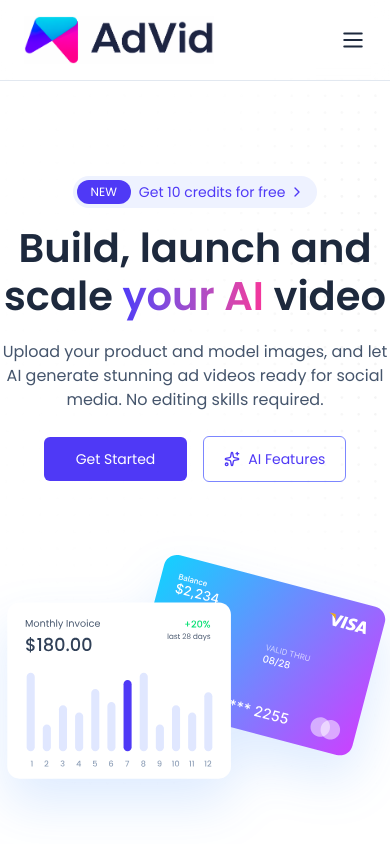
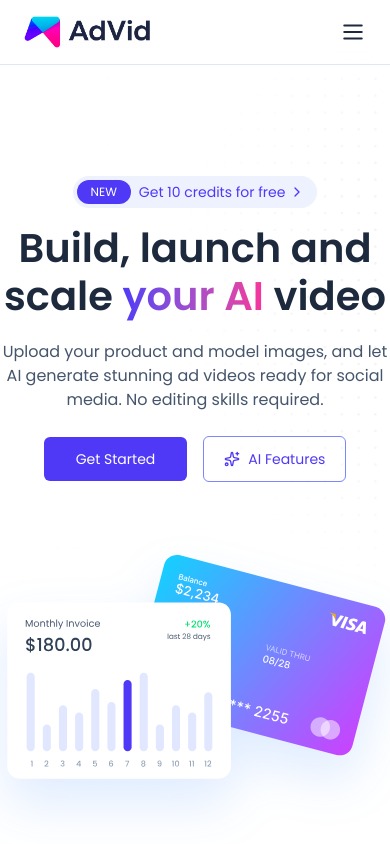
Before and after one commit to sankalp-singh-07/AdVid, a React (Vite) app in the folder Frontend/: page / in a window 390 px wide. Shown: the top 844 px of the page. Built offline with nearby package versions, Linux system fonts and the light colour scheme.

Commit message:
Frontend - Animation and credits

```diff
--- a/Frontend/src/App.jsx
+++ b/Frontend/src/App.jsx
@@ -1,4 +1,6 @@
-import { Route, Routes } from "react-router-dom";
+import { Route, Routes, useLocation } from "react-router-dom";
+import { AnimatePresence, motion } from "framer-motion";
+
 import Home from "./pages/Home";
 import Navbar from "./components/Navbar";
 import Footer from "./components/Footer";
@@ -10,10 +12,25 @@
 import Loading from "./pages/Loading";
 
 export default function App() {
+
+    const location = useLocation();
+
     return (
         <>
             <Navbar />
-            <Routes>
+
+            <AnimatePresence mode="wait">
+
+                <motion.div
+                    key={location.pathname}
+                    initial={{ opacity: 0, y: 20 }}
+                    animate={{ opacity: 1, y: 0 }}
+                    exit={{ opacity: 0, y: -20 }}
+                    transition={{ duration: 0.4 }}
+                >
+
+                    <Routes location={location}>
+
                         <Route path="/" element={<Home />} />
                         <Route path="/generate" element={<Generator />} />
                         <Route path="/result/:projectId" element={<Result />} />
@@ -21,7 +38,13 @@
                         <Route path="/community" element={<Community />} />
                         <Route path="/plans" element={<Plans />} />
                         <Route path="/loading" element={<Loading />} />
+
                     </Routes>
+
+                </motion.div>
+
+            </AnimatePresence>
+
             <Footer />
         </>
     );
--- a/Frontend/src/components/Navbar.jsx
+++ b/Frontend/src/components/Navbar.jsx
@@ -4,64 +4,129 @@
 import { navLinks } from "../data/navLinks";
 import logo from "../assets/logo.png";
 
+export default function Navbar() {
 
-export default function Navbar() {
     const [openMobileMenu, setOpenMobileMenu] = useState(false);
+
     const pathname = useLocation().pathname;
-    const auth = true
+
+    // CHANGE THIS
+    const isLoggedIn = false;
 
     useEffect(() => {
+
         if (openMobileMenu) {
             document.body.classList.add("max-md:overflow-hidden");
         } else {
             document.body.classList.remove("max-md:overflow-hidden");
         }
+
     }, [openMobileMenu]);
 
-    // Scroll to top on route change (BEST WAY)
     useEffect(() => {
         window.scrollTo(0, 0);
     }, [pathname]);
 
     return (
+
         <nav className={`flex items-center justify-between fixed z-50 top-0 w-full px-6 md:px-16 lg:px-24 xl:px-32 py-4 border-b border-slate-200 bg-white/40 ${openMobileMenu ? 'bg-white/80' : 'backdrop-blur'}`}>
+
+            {/* Logo */}
             <Link to="/">
-                <img className="h-12 md:h-6 w-auto shrink-0" src={logo} alt="Logo" width={140} height={40} fetchPriority="high" />
+                <img
+                    className="h-8 sm:h-9 md:h-6 w-auto shrink-0"
+                    src={logo}
+                    alt="Logo"
+                />
             </Link>
+
+            {/* Desktop Nav */}
             <div className="hidden items-center md:gap-8 lg:gap-9 font-medium md:flex lg:pl-20">
+
                 {navLinks.map((link) => (
-                    <NavLink key={link.name} to={link.href} className="hover:text-indigo-600">
+
+                    <NavLink
+                        key={link.name}
+                        to={link.href}
+                        className="hover:text-indigo-600"
+                    >
                         {link.name}
                     </NavLink>
+
                 ))}
+
             </div>
+
             {/* Mobile menu */}
             <div className={`fixed inset-0 flex flex-col items-center justify-center gap-6 text-lg font-medium bg-white/40 backdrop-blur-md md:hidden transition duration-300 ${openMobileMenu ? "translate-x-0" : "-translate-x-full"}`}>
+
                 {navLinks.map((link) => (
-                    <NavLink key={link.name} to={link.href} onClick={() => setOpenMobileMenu(false)}>
+
+                    <NavLink
+                        key={link.name}
+                        to={link.href}
+                        onClick={() => setOpenMobileMenu(false)}
+                    >
                         {link.name}
                     </NavLink>
+
                 ))}
+
+                {!isLoggedIn && (
                     <button>
                         Sign in
                     </button>
-                <button className="aspect-square size-10 p-1 items-center justify-center bg-indigo-600 hover:bg-indigo-700 transition text-white rounded-md flex" onClick={() => setOpenMobileMenu(false)}>
+                )}
+
+                <button
+                    className="aspect-square size-10 p-1 items-center justify-center bg-indigo-600 hover:bg-indigo-700 transition text-white rounded-md flex"
+                    onClick={() => setOpenMobileMenu(false)}
+                >
                     <XIcon />
                 </button>
+
             </div>
-            {auth ? <>
+
+            {/* Right Side */}
             <div className="flex items-center gap-4">
+
+                {/* Credits */}
+                {isLoggedIn ? (
+
+                    <div className="flex items-center border border-slate-300 rounded-full px-5 py-2 text-slate-700 text-sm bg-white/70 backdrop-blur">
+
+                        Credits:
+                        <span className="ml-1 text-indigo-600 font-semibold">
+                            10
+                        </span>
+
+                    </div>
+
+                ) : (
+
+                    <>
                         <button className="hidden md:block hover:bg-slate-100 transition px-4 py-2 border border-indigo-600 rounded-md">
                             Sign in
                         </button>
+
                         <button className="hidden md:block px-4 py-2 bg-indigo-600 hover:bg-indigo-700 transition text-white rounded-md">
                             Get started
                         </button>
-                <button onClick={() => setOpenMobileMenu(!openMobileMenu)} className="md:hidden">
+                    </>
+
+                )}
+
+                {/* Mobile Menu Button */}
+                <button
+                    onClick={() => setOpenMobileMenu(!openMobileMenu)}
+                    className="md:hidden"
+                >
                     <MenuIcon size={26} className="active:scale-90 transition" />
                 </button>
+
             </div>
-                </>: <p>hello</p>}
+
         </nav>
+
     );
 }
--- a/Frontend/src/sections/BottomBanner.jsx
+++ b/Frontend/src/sections/BottomBanner.jsx
@@ -1,17 +1,36 @@
 import { Wand2 } from "lucide-react";
+import { useNavigate } from "react-router-dom";
 
 export default function BottomBanner() {
+
+    const navigate = useNavigate();
+
     return (
         <div className="border-y border-dashed border-slate-200 w-full max-w-5xl mx-auto mt-28 px-16">
+
             <div className="flex flex-col md:flex-row text-center md:text-left items-center justify-between gap-8 px-3 md:px-10 border-x border-dashed border-slate-200 py-20 -mt-10 -mb-10 w-full">
-                <p className="text-xl font-medium max-w-sm">Turn your product images into viral ad videos.</p>
-                <button className="flex items-center gap-2 rounded-md py-3 px-9 bg-indigo-600 hover:bg-indigo-700 transition text-white">
+
+                <p className="text-xl font-medium max-w-sm">
+                    Turn your product images into viral ad videos.
+                </p>
+
+                <button
+                    onClick={() => navigate("/generate")}
+                    className="flex items-center gap-2 rounded-md py-3 px-9 bg-indigo-600 hover:bg-indigo-700 transition text-white"
+                >
+
                     <span className="flex items-start gap-2">
+
                         <Wand2 size={18} />
+
                         Generate Ad
+
                     </span>
+
                 </button>
+
             </div>
+
         </div>
     );
 }
--- a/Frontend/src/sections/HeroSection.jsx
+++ b/Frontend/src/sections/HeroSection.jsx
@@ -1,35 +1,64 @@
 import { ChevronRightIcon, SparklesIcon } from "lucide-react";
+import { useNavigate } from "react-router-dom";
 
 export default function HeroSection() {
+
+    const navigate = useNavigate();
+
     return (
         <div className="flex flex-col items-center justify-center text-center bg-[url('/assets/hero-section-dot-image.png')] bg-cover bg-no-repeat">
-            <a href="#" className="flex items-center gap-2 rounded-full p-1 pr-3 mt-44 text-indigo-600 bg-indigo-50">
+
+            <button
+                onClick={() => navigate("/generate")}
+                className="flex items-center gap-2 rounded-full p-1 pr-3 mt-44 text-indigo-600 bg-indigo-50"
+            >
                 <span className="bg-indigo-600 text-white text-xs px-3.5 py-1 rounded-full">
                     NEW
                 </span>
+
                 <p className="flex items-center gap-1">
                     <span>Get 10 credits for free </span>
                     <ChevronRightIcon size={16} />
                 </p>
-            </a>
+            </button>
+
             <h1 className="text-[40px]/12 md:text-[54px]/16 font-semibold max-w-3xl mt-4">
-                Build, launch and scale {" "}
+                Build, launch and scale{" "}
                 <span className="bg-gradient-to-r from-indigo-600 to-pink-500 bg-clip-text text-transparent">
                     your AI
-                </span>
-                {" "}video
+                </span>{" "}
+                video
             </h1>
-            <p className="text-base text-slate-600 max-w-lg mt-5">Upload your product and model images, and let AI generate stunning ad videos ready for social media. No editing skills required.</p>
+
+            <p className="text-base text-slate-600 max-w-lg mt-5">
+                Upload your product and model images, and let AI generate
+                stunning ad videos ready for social media. No editing skills required.
+            </p>
+
             <div className="flex items-center gap-4 mt-6">
-                <button className="bg-indigo-600 hover:bg-indigo-700 transition px-8 py-3 rounded-md text-white">
+
+                <button
+                    onClick={() => navigate("/generate")}
+                    className="bg-indigo-600 hover:bg-indigo-700 transition px-8 py-3 rounded-md text-white"
+                >
                     <span>Get Started</span>
                 </button>
+
                 <button className="flex items-center justify-center gap-2 border border-indigo-400 px-5 py-3 rounded-md text-indigo-600">
                     <SparklesIcon size={16} />
                     <span>AI Features</span>
                 </button>
+
             </div>
-            <img className="w-full max-w-xl mt-16 drop-shadow-2xl drop-shadow-blue-500/15 mx-auto" src="/assets/hero-section-card-image.svg" alt="Hero Section Card Image" width={1000} height={500} fetchPriority="high" />
+
+            <img
+                className="w-full max-w-xl mt-16 drop-shadow-2xl drop-shadow-blue-500/15 mx-auto"
+                src="/assets/hero-section-card-image.svg"
+                alt="Hero Section Card Image"
+                width={1000}
+                height={500}
+                fetchPriority="high"
+            />
         </div>
     );
 }
```
Lines whose indentation alone changed are shown as unchanged.
